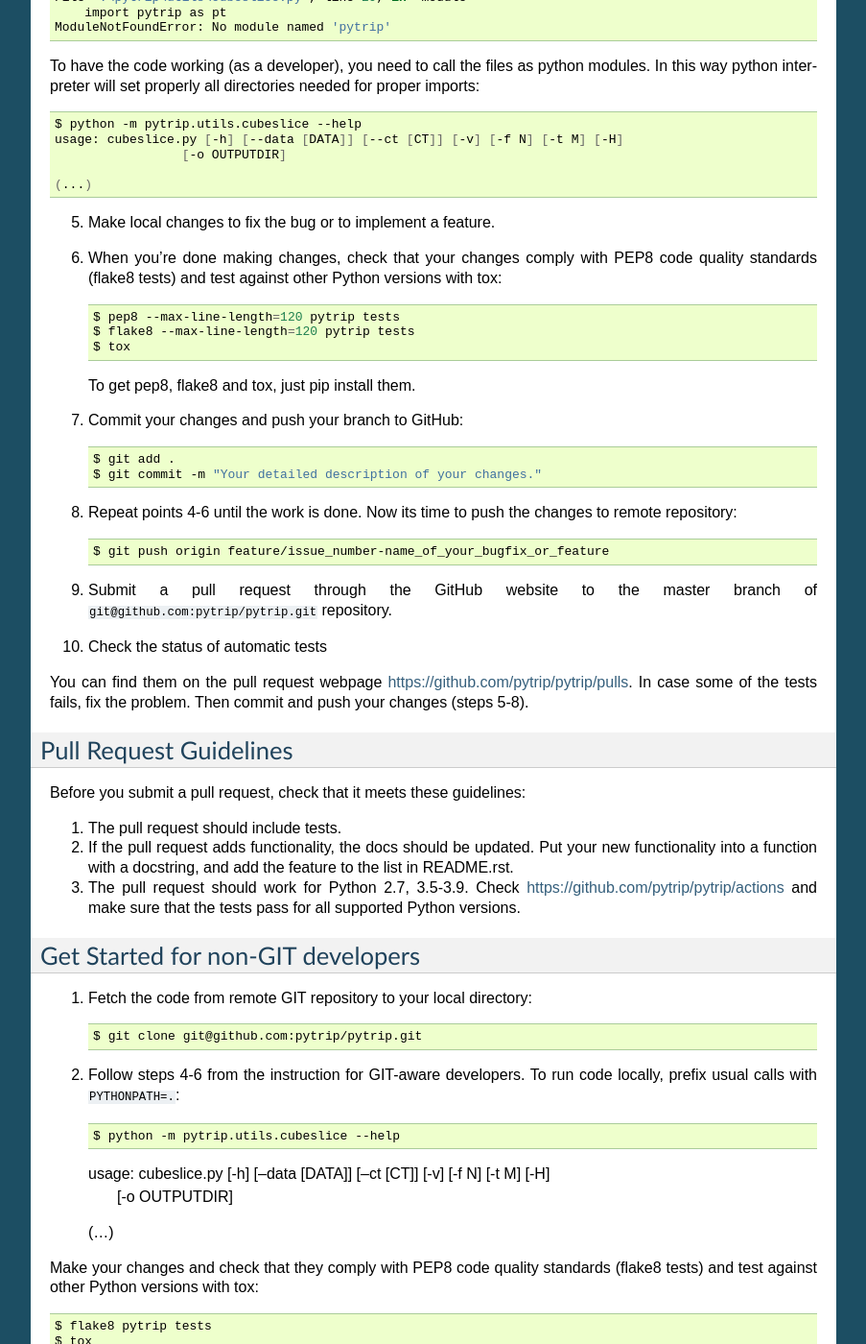
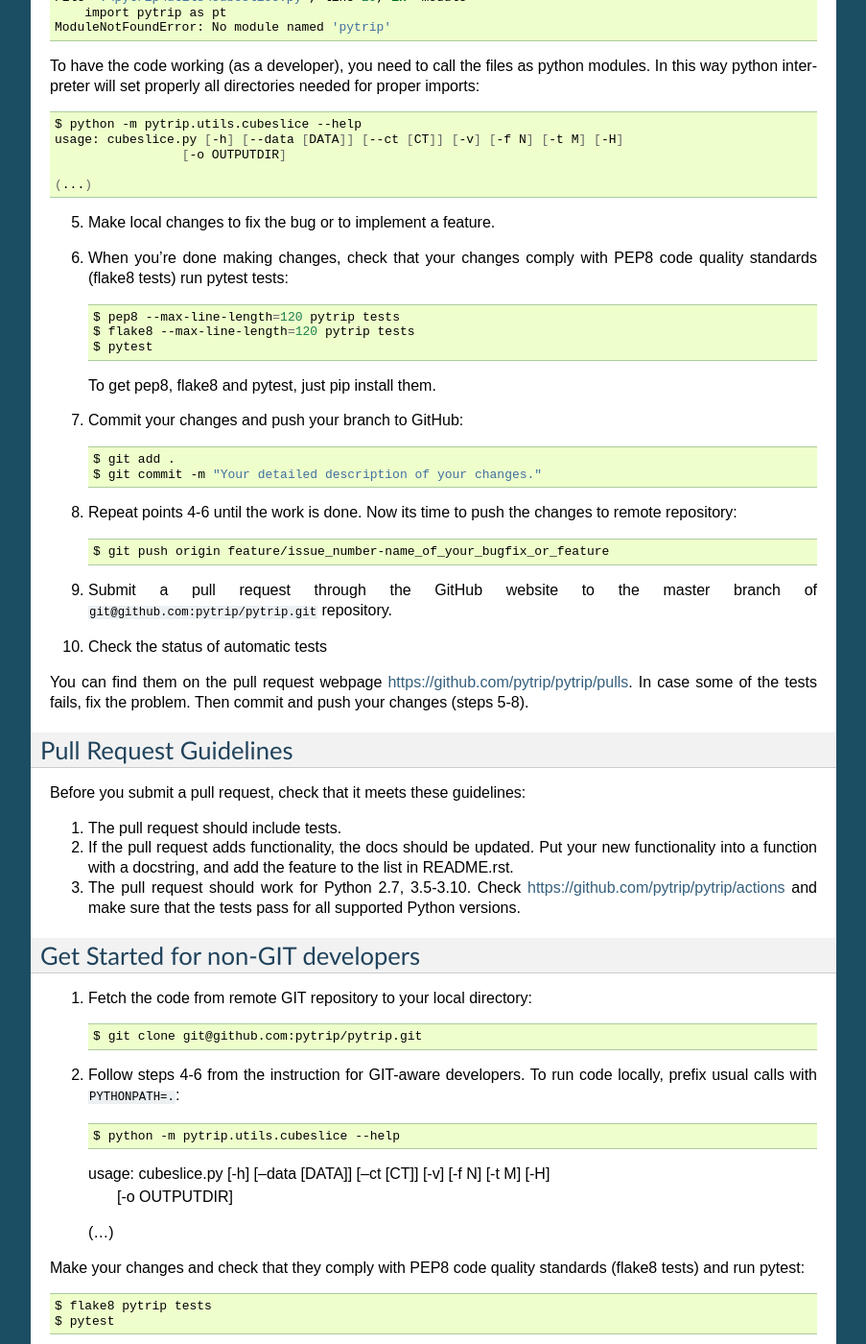
Before and after one commit to pytrip/pytrip, a Sphinx documentation site: the page built from docs/contributing.rst, in a window 1280 px wide and 1400 px high, scrolled down 1563 px. Shown: the whole window at 96% size, without its empty margins (198-1101 px from the left). Built offline with Sphinx 7.4.7, drawn with Linux system fonts in a browser that asks for light colours; pages that are not in the unit, such as notebooks, are missing from menus.

Commit message:
removing tox

```diff
--- a/docs/contributing.rst
+++ b/docs/contributing.rst
@@ -99,13 +99,13 @@ In this way python interpreter will set properly all directories needed for prop
 
 5. Make local changes to fix the bug or to implement a feature.
 
-6. When you're done making changes, check that your changes comply with PEP8 code quality standards (flake8 tests) and test against other Python versions with tox::
+6. When you're done making changes, check that your changes comply with PEP8 code quality standards (flake8 tests) run pytest tests::
 
     $ pep8 --max-line-length=120 pytrip tests
     $ flake8 --max-line-length=120 pytrip tests
-    $ tox
+    $ pytest
 
-   To get pep8, flake8 and tox, just pip install them.
+   To get pep8, flake8 and pytest, just pip install them.
 
 7. Commit your changes and push your branch to GitHub::
 
@@ -133,7 +133,7 @@ Before you submit a pull request, check that it meets these guidelines:
 2. If the pull request adds functionality, the docs should be updated. Put
    your new functionality into a function with a docstring, and add the
    feature to the list in README.rst.
-3. The pull request should work for Python 2.7, 3.5-3.9. Check
+3. The pull request should work for Python 2.7, 3.5-3.10. Check
    https://github.com/pytrip/pytrip/actions
    and make sure that the tests pass for all supported Python versions.
 
@@ -153,10 +153,10 @@ Get Started for non-GIT developers
 
    (...)
 
-Make your changes and check that they comply with PEP8 code quality standards (flake8 tests) and test against other Python versions with tox::
+Make your changes and check that they comply with PEP8 code quality standards (flake8 tests) and run pytest::
 
     $ flake8 pytrip tests
-    $ tox
+    $ pytest
 
 3. Compress your working directory and send it to us by email (see `authors <AUTHORS.rst>`__), describing your changes.
 
@@ -166,7 +166,7 @@ Tips
 
 To run full tests type::
 
-    $ tox
+    $ pytest
 
 To run only a single test type::
 
--- a/docs/install.rst
+++ b/docs/install.rst
@@ -19,7 +19,7 @@ Try if one of following commands (printing Python version) works::
 At the time of writing Python language interpreter has two popular versions: 2.x (Python 2) and 3.x (Python 3) families.
 Command ``python`` invokes either Python 2 or 3, while ``python3`` can invoke only Python 3.
 
-**pytrip** supports most of the modern Python versions, mainly: 2.7, 3.5 - 3.9.
+**pytrip** supports most of the modern Python versions, mainly: 2.7, 3.5 - 3.10.
 Check if your interpreter version is supported.
 
 If none of ``python`` and ``python3`` commands are present, then Python interpreter has to be installed.
```
Also changed, not shown: other parts of docs/install.rst (+1 -1 lines), 2 other files.
